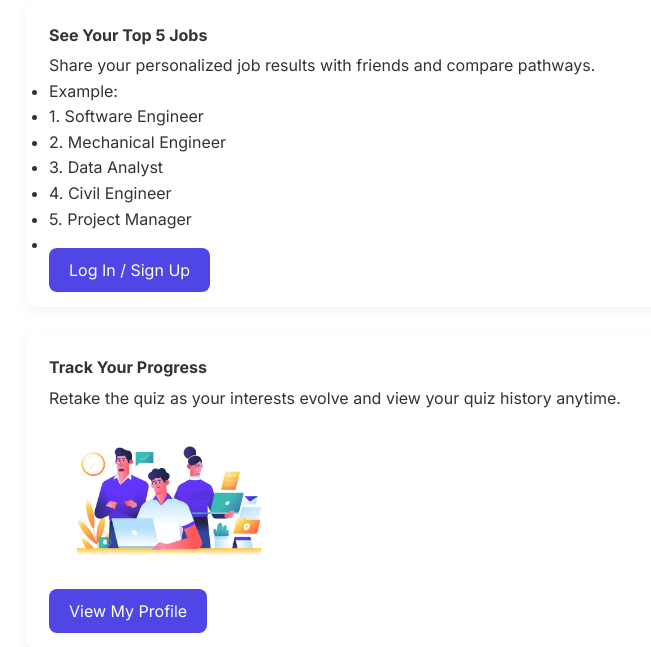
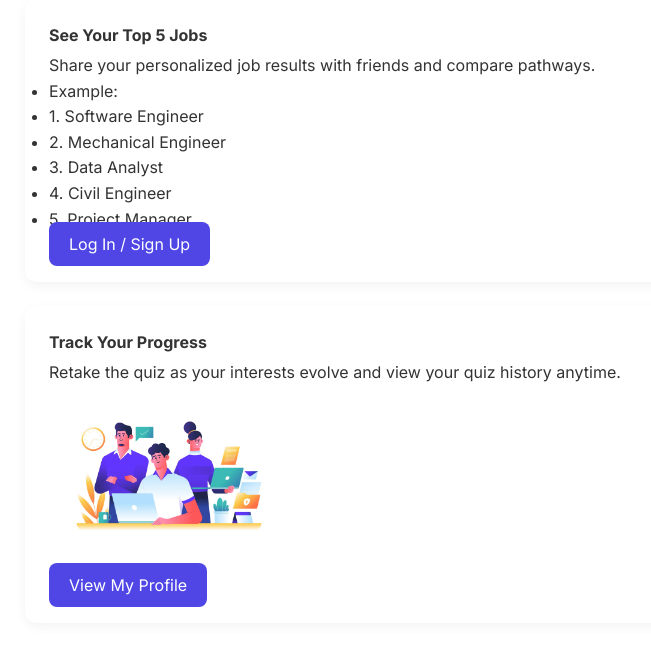
Before and after one commit to damien11zhang/CITS3403-Group-Project, a Flask app: page / in a window 1280 px wide. Shown: the part 613-1260 px from the top of the page, without its empty margins (129-780 px from the left). Run offline with Flask 3, Linux system fonts and the light colour scheme.

Commit message:
adjusting home

```diff
--- a/project/templates/home.html
+++ b/project/templates/home.html
@@ -27,8 +27,8 @@
           <li class="list-group-item">3. Data Analyst</li>
           <li class="list-group-item">4. Civil Engineer</li>
           <li class="list-group-item">5. Project Manager</li>
-          <li class="list-group-item"></li>
         </ul>
+         <p class="card-text"></p>
         <a href="{{ url_for('login') }}" class="button mt-2">Log In / Sign Up</a>
       </div>
     </div>
```
